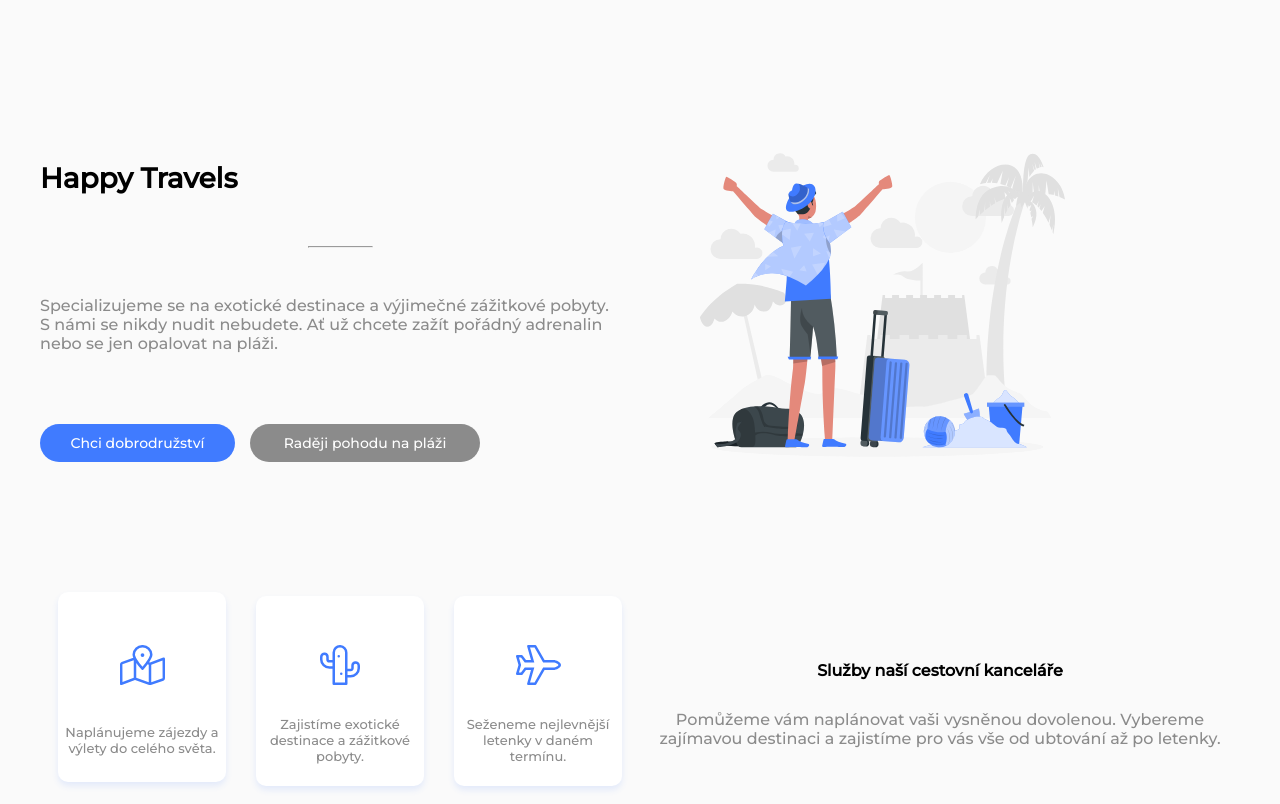
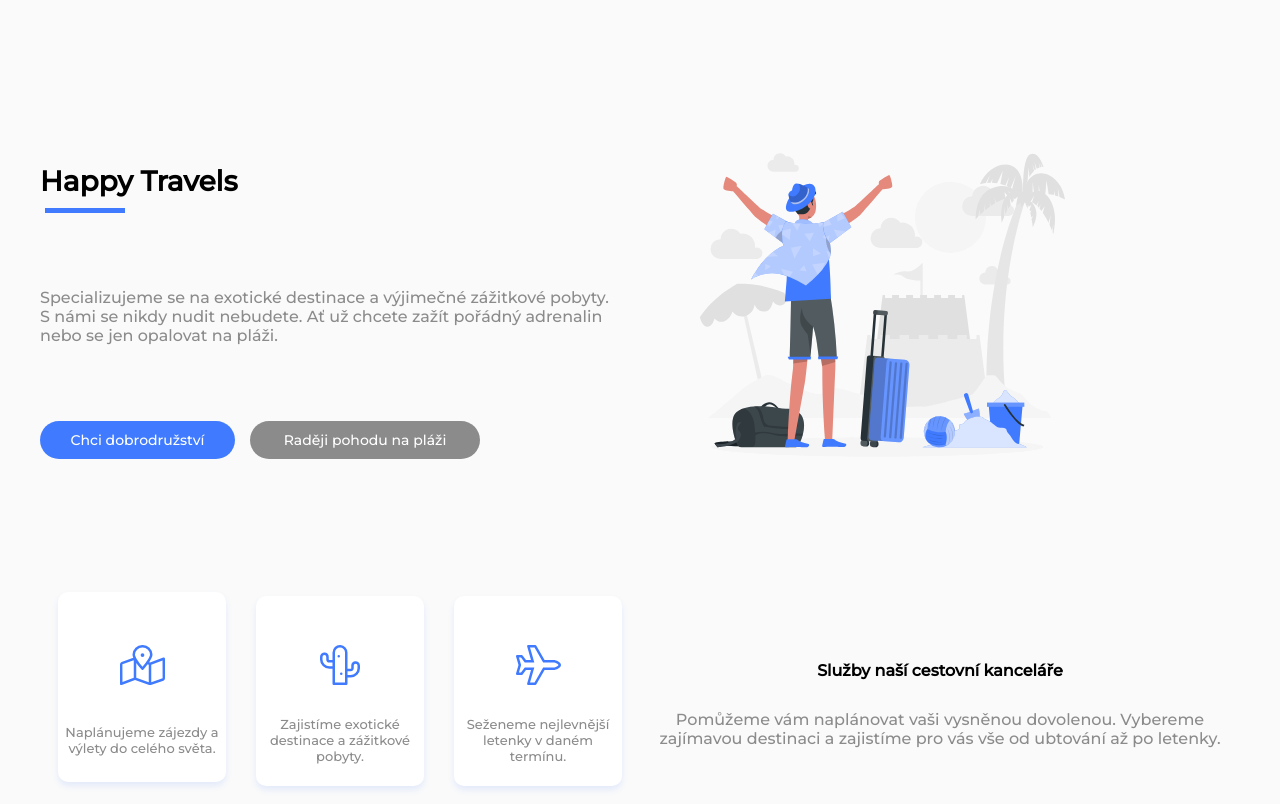
Before and after one commit to PavlaZimm/HappyTravels, a plain HTML site: page index.html in a window 1280 px wide. Shown: the top 804 px of the page. Drawn offline with Linux system fonts and the light colour scheme.

Commit message:
oprava finishedk

```diff
--- a/index.html
+++ b/index.html
@@ -23,7 +23,6 @@
             <div class="kontejner2">
                 <h1>Happy Travels</h1>
 
-                <hr>
 
                 <p class="text1">Specializujeme se na exotické destinace a výjimečné zážitkové pobyty.
                 S námi se nikdy nudit nebudete. Ať už chcete zažít pořádný adrenalin nebo se
--- a/style.css
+++ b/style.css
@@ -23,19 +23,25 @@ h1{
     text-align: center;
 }
 
+h1::after{
+
+    background-color: #407BFF;
+	content: "";
+	display: block;
+	width: 80px;
+	height: 5px;
+	margin: 10px;
+	margin-left: 200px;
+
+}
+
+
+
+
 h2{
     font-size: 16px;
     text-align:center;
     margin-top: 60px;
-}
-
-
-hr{
-    width: 65px;
-    text-align: center;
-    height: 2px;
-    color: #407BFF;
-    background-color: #407BFF;
 }
 
 .text1{
@@ -120,14 +126,17 @@ body{ width: 768px;
       height: 1461px;
 }
 
-hr{
-    width: 65px;
-    text-align: center;
-    height: 2px;
-    color: #407BFF;
+h1::after{
+
     background-color: #407BFF;
+	content: "";
+	display: block;
+	width: 80px;
+	height: 5px;
+	margin: 10px;
+	margin-left: 350px;
+
 }
-
 
 .travelerfoto{
     width: 400px;
@@ -237,15 +246,17 @@ align-items: flex-start;
     }
 
 
-hr {
-    background-color:neco;
-    color:neco;
-    width:nekolik;
-    height:nekolik;
-    margin:nejaky;
-    border: 0px solid neco;
+    h1::after{
+
+        background-color: #407BFF;
+        content: "";
+        display: block;
+        width: 80px;
+        height: 5px;
+        margin: 10px;
+        margin-left: 5px;
+
     }
-
 
 
 
```
